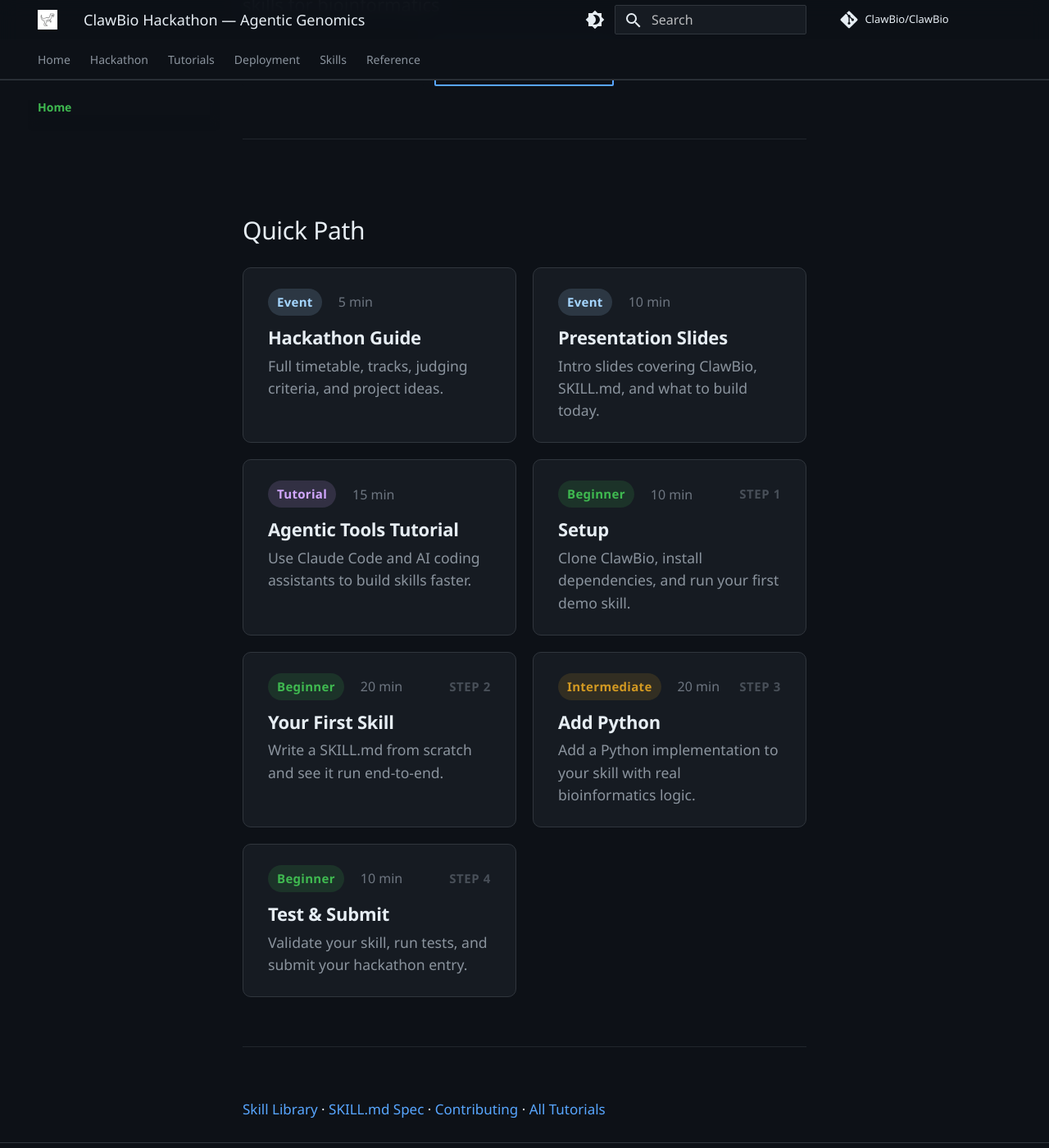
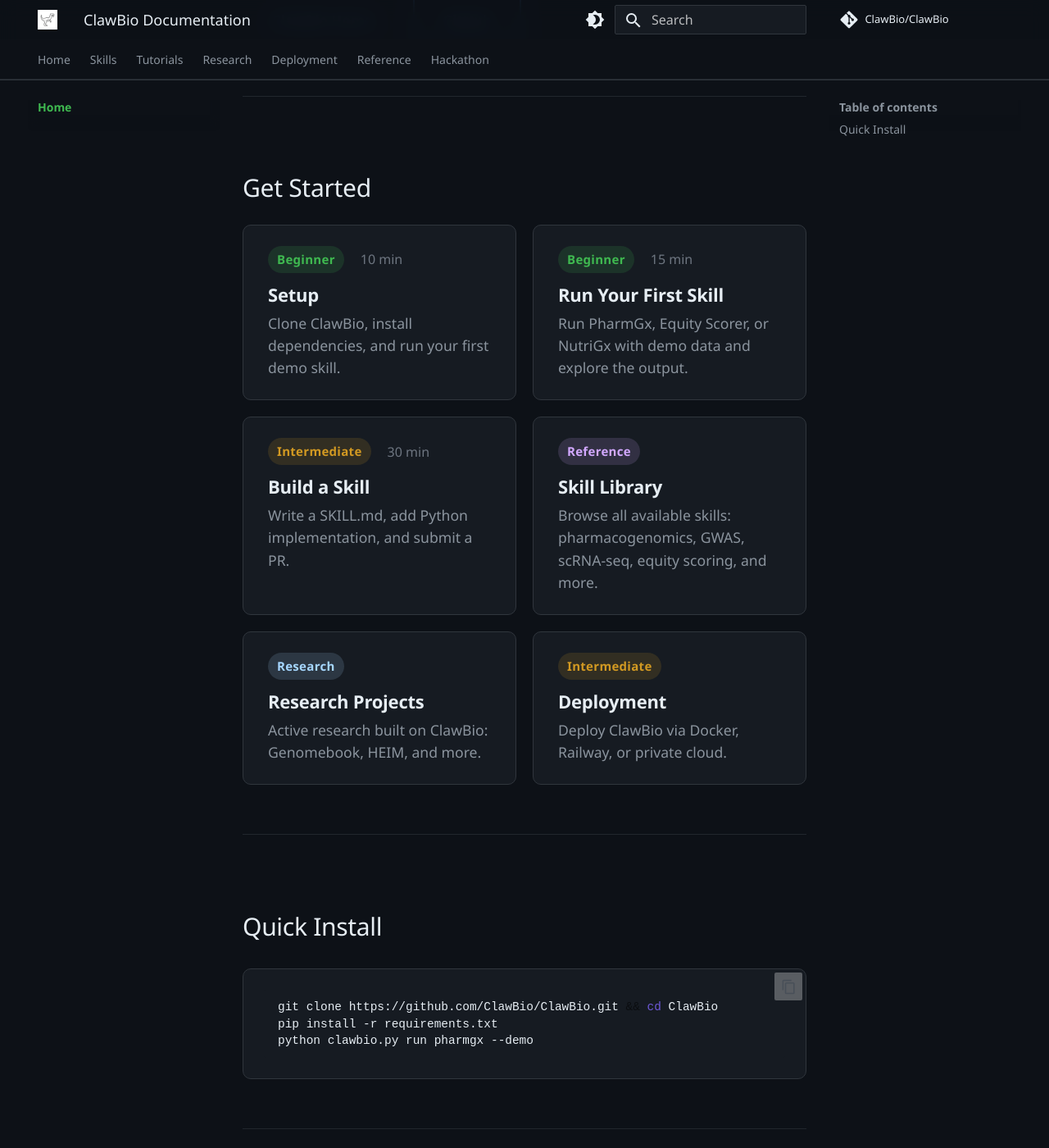
Before and after one commit to ClawBio/docs, an MkDocs documentation site: the page built from docs/index.md, in a window 1280 px wide and 1400 px high, scrolled down 396 px. Shown: the whole window at 82% size. Built offline with MkDocs 1.6.1 and Material for MkDocs 9.7.7, drawn with Linux system fonts in a browser that asks for light colours; comment, search, counter and statistics services are not loaded; some of the changed text lies outside the part shown.

Commit message:
docs: replace hackathon homepage with general docs hub, add Research tab with Genomebook
- Homepage now shows Get Started cards (Setup, First Skill, Build, Skills, Research, Deploy)
- New Research section with Genomebook project page (NMI submission, demo, YouTube, reproducibility)
- Research index includes publications table (Genomebook, HEIM, Bias Amplification Cascade)
- Nav restructured: Skills promoted, Research tab added, Hackathon moved to archive position
- Quick install section on homepage

Co-Authored-By: Claude Opus 4.6 (1M context) <noreply@anthropic.com>

````diff
--- a/docs/index.md
+++ b/docs/index.md
@@ -1,91 +1,85 @@
 ---
-title: ClawBio Hackathon — Agentic Genomics
-description: Build AI-powered bioinformatics skills at Imperial College London. 19 March 2026.
+title: ClawBio Documentation
+description: Technical documentation, tutorials, skill reference, and research projects for ClawBio, the bioinformatics-native AI agent skill library.
 ---
 
 <div class="hero">
-  <h1 class="hero__title">ClawBio Hackathon: Agentic Genomics</h1>
-  <p class="hero__subtitle">19 March 2026 · Imperial College London · Build AI skills for bioinformatics</p>
+  <h1 class="hero__title">ClawBio Documentation</h1>
+  <p class="hero__subtitle">Technical docs, tutorials, and research for the bioinformatics AI skill library</p>
   <p>
-    <a href="https://luma.com/kolhdoi9" class="md-button md-button--primary">Register on Luma</a>
+    <a href="https://clawbio.ai" class="md-button md-button--primary">ClawBio Home</a>
     &nbsp;
-    <a href="hackathon/" class="md-button">Hackathon Guide</a>
+    <a href="https://github.com/ClawBio/ClawBio" class="md-button">GitHub</a>
   </p>
 </div>
 
-<h2 class="section-heading">Quick Path</h2>
+<h2 class="section-heading">Get Started</h2>
 
 <div class="tutorial-cards">
 
-<a class="tutorial-card" href="hackathon/">
-  <div class="tutorial-card__header">
-    <span class="difficulty-badge difficulty-badge--event">Event</span>
-    <span class="time-estimate">5 min</span>
-  </div>
-  <h3 class="tutorial-card__title">Hackathon Guide</h3>
-  <p class="tutorial-card__desc">Full timetable, tracks, judging criteria, and project ideas.</p>
-</a>
-
-<a class="tutorial-card" href="hackathon/presentation/">
-  <div class="tutorial-card__header">
-    <span class="difficulty-badge difficulty-badge--event">Event</span>
-    <span class="time-estimate">10 min</span>
-  </div>
-  <h3 class="tutorial-card__title">Presentation Slides</h3>
-  <p class="tutorial-card__desc">Intro slides covering ClawBio, SKILL.md, and what to build today.</p>
-</a>
-
-<a class="tutorial-card" href="hackathon/agentic-tools/">
-  <div class="tutorial-card__header">
-    <span class="difficulty-badge difficulty-badge--tutorial">Tutorial</span>
-    <span class="time-estimate">15 min</span>
-  </div>
-  <h3 class="tutorial-card__title">Agentic Tools Tutorial</h3>
-  <p class="tutorial-card__desc">Use Claude Code and AI coding assistants to build skills faster.</p>
-</a>
-
-<a class="tutorial-card" href="hackathon/setup/">
+<a class="tutorial-card" href="tutorials/setup/">
   <div class="tutorial-card__header">
     <span class="difficulty-badge difficulty-badge--beginner">Beginner</span>
     <span class="time-estimate">10 min</span>
-    <span class="tutorial-card__step">STEP 1</span>
   </div>
   <h3 class="tutorial-card__title">Setup</h3>
   <p class="tutorial-card__desc">Clone ClawBio, install dependencies, and run your first demo skill.</p>
 </a>
 
-<a class="tutorial-card" href="hackathon/first-skill/">
+<a class="tutorial-card" href="tutorials/run-your-first-skill/">
   <div class="tutorial-card__header">
     <span class="difficulty-badge difficulty-badge--beginner">Beginner</span>
-    <span class="time-estimate">20 min</span>
-    <span class="tutorial-card__step">STEP 2</span>
+    <span class="time-estimate">15 min</span>
   </div>
-  <h3 class="tutorial-card__title">Your First Skill</h3>
-  <p class="tutorial-card__desc">Write a SKILL.md from scratch and see it run end-to-end.</p>
+  <h3 class="tutorial-card__title">Run Your First Skill</h3>
+  <p class="tutorial-card__desc">Run PharmGx, Equity Scorer, or NutriGx with demo data and explore the output.</p>
 </a>
 
-<a class="tutorial-card" href="hackathon/add-python/">
+<a class="tutorial-card" href="tutorials/build-a-skill/">
   <div class="tutorial-card__header">
     <span class="difficulty-badge difficulty-badge--intermediate">Intermediate</span>
-    <span class="time-estimate">20 min</span>
-    <span class="tutorial-card__step">STEP 3</span>
+    <span class="time-estimate">30 min</span>
   </div>
-  <h3 class="tutorial-card__title">Add Python</h3>
-  <p class="tutorial-card__desc">Add a Python implementation to your skill with real bioinformatics logic.</p>
+  <h3 class="tutorial-card__title">Build a Skill</h3>
+  <p class="tutorial-card__desc">Write a SKILL.md, add Python implementation, and submit a PR.</p>
 </a>
 
-<a class="tutorial-card" href="hackathon/submit/">
+<a class="tutorial-card" href="skills/">
   <div class="tutorial-card__header">
-    <span class="difficulty-badge difficulty-badge--beginner">Beginner</span>
-    <span class="time-estimate">10 min</span>
-    <span class="tutorial-card__step">STEP 4</span>
+    <span class="difficulty-badge difficulty-badge--tutorial">Reference</span>
   </div>
-  <h3 class="tutorial-card__title">Test & Submit</h3>
-  <p class="tutorial-card__desc">Validate your skill, run tests, and submit your hackathon entry.</p>
+  <h3 class="tutorial-card__title">Skill Library</h3>
+  <p class="tutorial-card__desc">Browse all available skills: pharmacogenomics, GWAS, scRNA-seq, equity scoring, and more.</p>
+</a>
+
+<a class="tutorial-card" href="research/">
+  <div class="tutorial-card__header">
+    <span class="difficulty-badge difficulty-badge--event">Research</span>
+  </div>
+  <h3 class="tutorial-card__title">Research Projects</h3>
+  <p class="tutorial-card__desc">Active research built on ClawBio: Genomebook, HEIM, and more.</p>
+</a>
+
+<a class="tutorial-card" href="deployment/">
+  <div class="tutorial-card__header">
+    <span class="difficulty-badge difficulty-badge--intermediate">Intermediate</span>
+  </div>
+  <h3 class="tutorial-card__title">Deployment</h3>
+  <p class="tutorial-card__desc">Deploy ClawBio via Docker, Railway, or private cloud.</p>
 </a>
 
 </div>
 
 ---
 
-[Skill Library](skills/index.md) · [SKILL.md Spec](reference/skillmd-spec.md) · [Contributing](contributing/index.md) · [All Tutorials](tutorials/index.md)
+## Quick Install
+
+```bash
+git clone https://github.com/ClawBio/ClawBio.git && cd ClawBio
+pip install -r requirements.txt
+python clawbio.py run pharmgx --demo
+```
+
+---
+
+[Skill Library](skills/index.md) · [SKILL.md Spec](reference/skillmd-spec.md) · [Contributing](contributing/index.md) · [All Tutorials](tutorials/index.md) · [Research](research/index.md)
--- a/mkdocs.yml
+++ b/mkdocs.yml
@@ -1,6 +1,6 @@
 site_name: ClawBio Documentation
 site_url: https://docs.clawbio.ai
-site_description: The reference repository for biological AI agent skills. Curated. Reproducible. Open.
+site_description: Technical documentation, tutorials, and research for ClawBio, the bioinformatics-native AI agent skill library.
 site_author: Manuel Corpas
 repo_url: https://github.com/ClawBio/ClawBio
 repo_name: ClawBio/ClawBio
@@ -35,13 +35,17 @@ theme:
 
 nav:
   - Home: index.md
-  - Hackathon:
-    - Guide: hackathon/index.md
-    - Setup: hackathon/setup.md
-    - Build a Skill: hackathon/first-skill.md
-    - Add Python: hackathon/add-python.md
-    - Submit: hackathon/submit.md
-    - Agentic Tools: hackathon/agentic-tools.md
+  - Skills:
+    - Skill Library: skills/index.md
+    - PharmGx Reporter: skills/pharmgx-reporter.md
+    - scRNA Orchestrator: skills/scrna-orchestrator.md
+    - Equity Scorer (HEIM): skills/equity-scorer.md
+    - NutriGx Advisor: skills/nutrigx-advisor.md
+    - Genome Compare: skills/genome-compare.md
+    - GWAS PRS: skills/gwas-prs.md
+    - GWAS Lookup: skills/gwas-lookup.md
+    - Galaxy Bridge: skills/galaxy-bridge.md
+    - RNA-seq DE: skills/rnaseq-de.md
   - Tutorials:
     - Overview: tutorials/index.md
     - Basics:
@@ -60,27 +64,26 @@ nav:
       - Run Your First Skill: tutorials/run-your-first-skill.md
       - Build a Skill: tutorials/build-a-skill.md
       - Telegram Bot: tutorials/telegram-bot.md
+  - Research:
+    - Overview: research/index.md
+    - Genomebook: research/genomebook.md
   - Deployment:
     - Overview: deployment/index.md
     - Docker: deployment/docker.md
     - Railway: deployment/railway.md
     - Private Cloud: deployment/private-cloud.md
-  - Skills:
-    - Skill Library: skills/index.md
-    - PharmGx Reporter: skills/pharmgx-reporter.md
-    - scRNA Orchestrator: skills/scrna-orchestrator.md
-    - Equity Scorer (HEIM): skills/equity-scorer.md
-    - NutriGx Advisor: skills/nutrigx-advisor.md
-    - Genome Compare: skills/genome-compare.md
-    - GWAS PRS: skills/gwas-prs.md
-    - GWAS Lookup: skills/gwas-lookup.md
-    - Galaxy Bridge: skills/galaxy-bridge.md
-    - RNA-seq DE: skills/rnaseq-de.md
   - Reference:
     - SKILL.md Spec: reference/skillmd-spec.md
     - CLI: reference/cli.md
     - Security: reference/security.md
     - Contributing: contributing/index.md
+  - Hackathon:
+    - Guide: hackathon/index.md
+    - Setup: hackathon/setup.md
+    - Build a Skill: hackathon/first-skill.md
+    - Add Python: hackathon/add-python.md
+    - Submit: hackathon/submit.md
+    - Agentic Tools: hackathon/agentic-tools.md
 
 plugins:
   - search
````
Also changed, not shown: docs/research/genomebook.md (added, +118 -0 lines), docs/research/index.md (added, +33 -0 lines).
